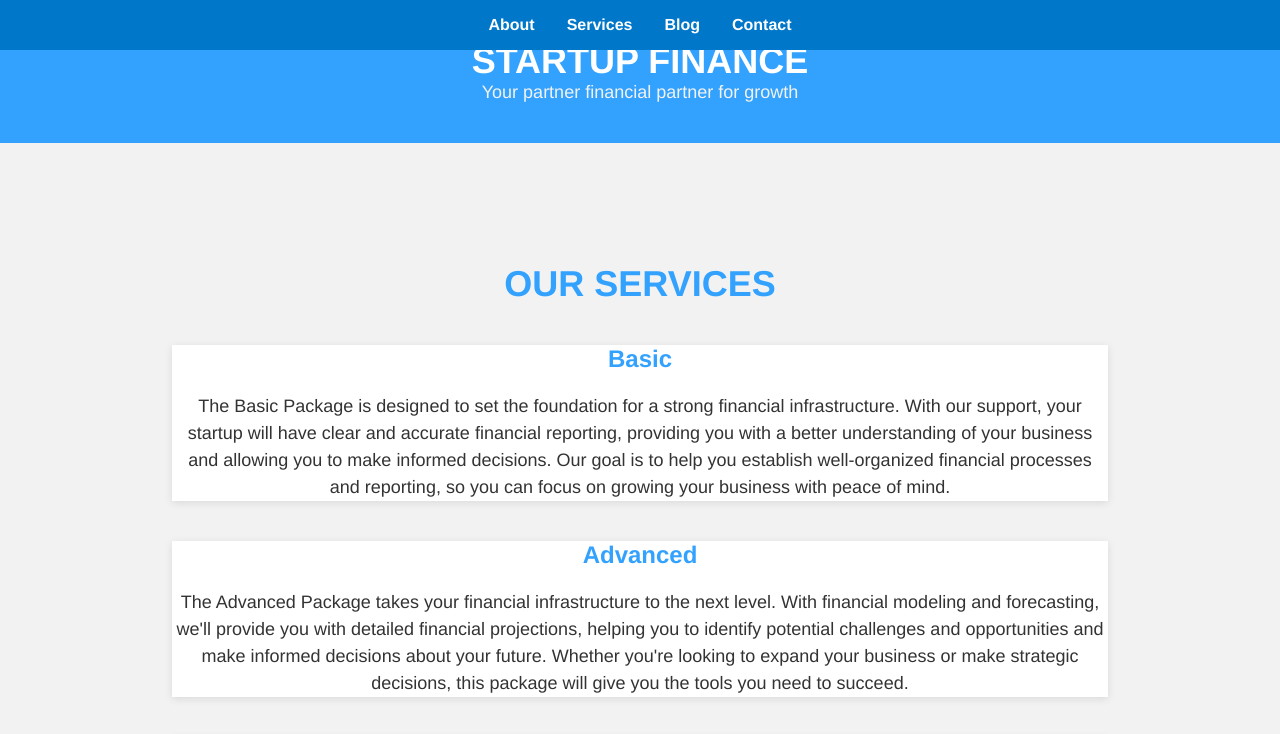
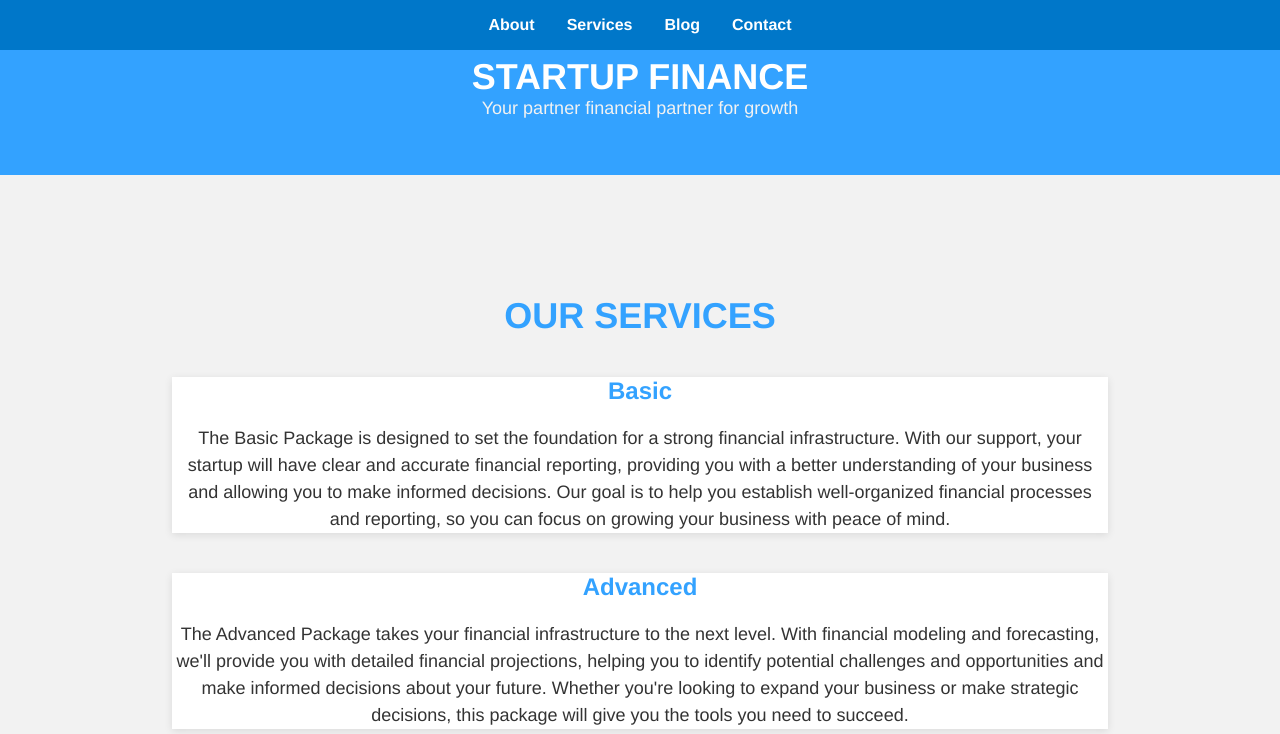
Before and after one commit to JGanseij/startupfinance, a plain HTML site: page index.html in a window 1280 px wide. Shown: the top 734 px of the page. Drawn offline with Linux system fonts and the light colour scheme.

Commit message:
added padding to header

```diff
--- a/style.css
+++ b/style.css
@@ -52,7 +52,7 @@ nav a:hover {
 .header {
   background-color: #33A2FF;
   text-align: center;
-
+  padding: 1em 0;
 }
 
 .header h1 {
```
